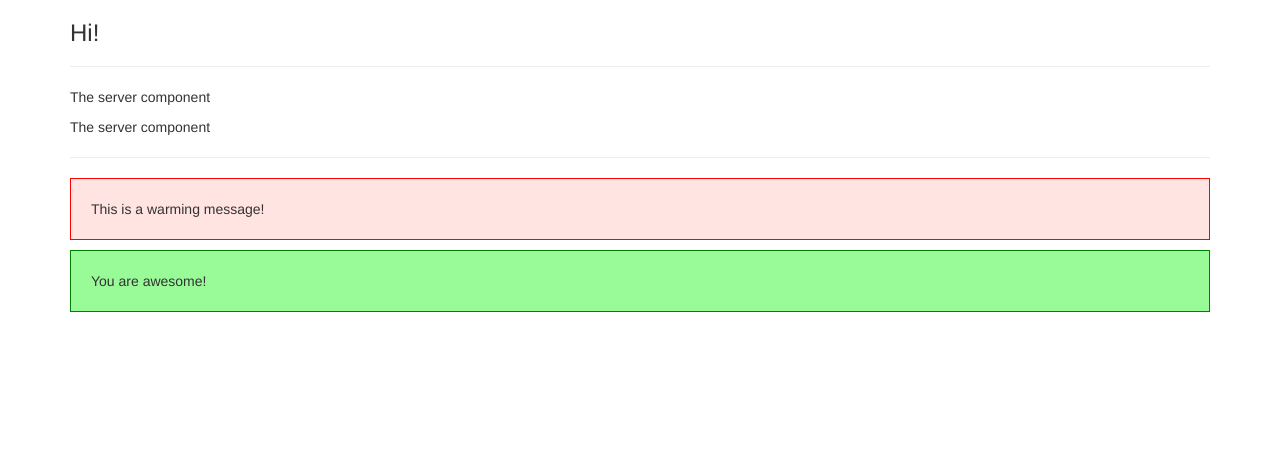
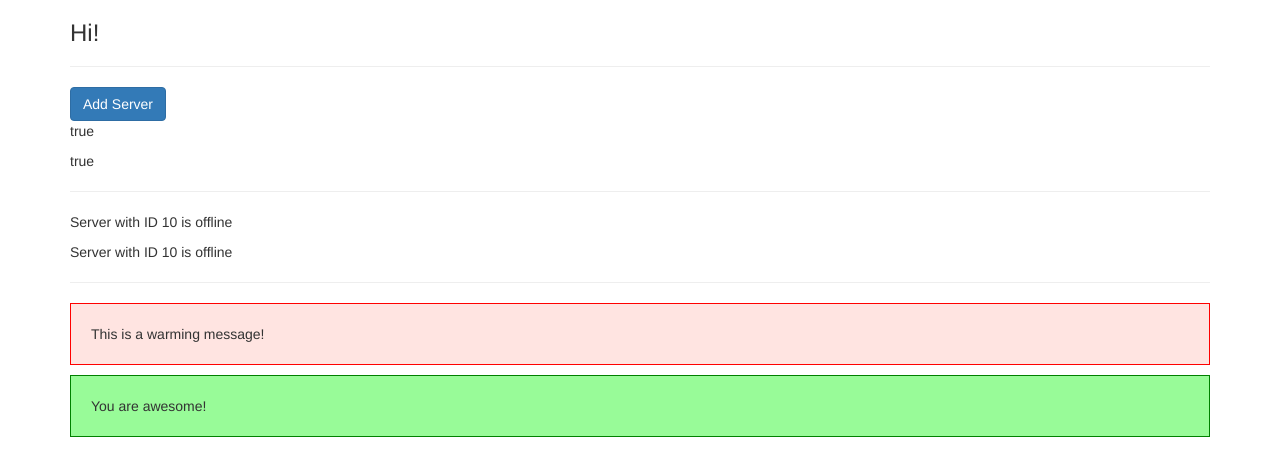
Before and after one commit to kkayyoo/My-Ng2-Project, an Angular app: page / in a window 1280 px wide. Shown: the top 476 px of the page. Built offline with nearby package versions, Linux system fonts and the light colour scheme.

Commit message:
Adding data binding

```diff
--- a/src/app/server/server.component.html
+++ b/src/app/server/server.component.html
@@ -1 +1 @@
-<p>The server component</p>
+<p>{{ 'Server' }} with ID {{ serverId }} is {{ getServerStatus() }}</p>
--- a/src/app/server/server.component.ts
+++ b/src/app/server/server.component.ts
@@ -6,5 +6,10 @@
 
 })
 export class ServerComponent {
+  serverId: number = 10;
+  serverStatus: string = 'offline';
 
+  getServerStatus() {
+    return this.serverStatus;
+  }
 }
--- a/src/app/servers/servers.component.html
+++ b/src/app/servers/servers.component.html
@@ -1,2 +1,6 @@
+<button class="btn btn-primary" [disabled] = "!allowNewServer">Add Server</button>
+<p>{{ allowNewServer }}</p>             <!--  String Interpolation -->
+<p [innerText] = "allowNewServer"></p>   <!-- Property Binding -->
+<hr>
 <app-server></app-server>
 <app-server></app-server>
--- a/src/app/servers/servers.component.ts
+++ b/src/app/servers/servers.component.ts
@@ -9,7 +9,13 @@
 })
 export class ServersComponent implements OnInit {
 
-  constructor() { }
+  allowNewServer = false;
+
+  constructor() {
+    setTimeout(() => {
+      this.allowNewServer = true;
+    },2000);
+  }
 
   ngOnInit() {
   }
```
